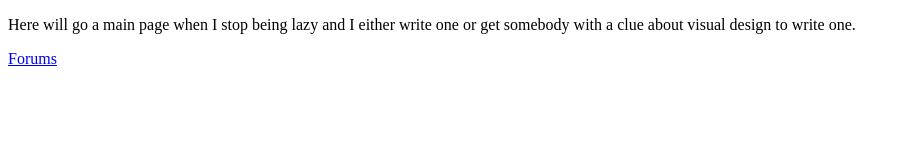
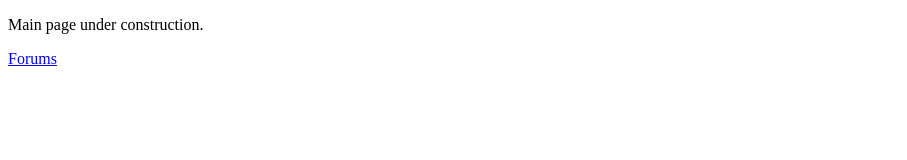
Before and after one commit to iggyvolz/The-Prince-Game-Old, a plain HTML site: page index.html in a window 1280 px wide. Shown: the whole page, without its empty margins (0-907 px from the left). Drawn offline with Linux system fonts and the light colour scheme.

Commit message:
Make the mainpage a bit more professional

```diff
--- a/index.html
+++ b/index.html
@@ -5,7 +5,7 @@
 </head>
 
 <body>
-    <p>Here will go a main page when I stop being lazy and I either write one or get somebody with a clue about visual design to write one.</p>
+    <p>Main page under construction.</p>
     <p><a href="forums">Forums</a></p>
 </body>
 </html>
```
